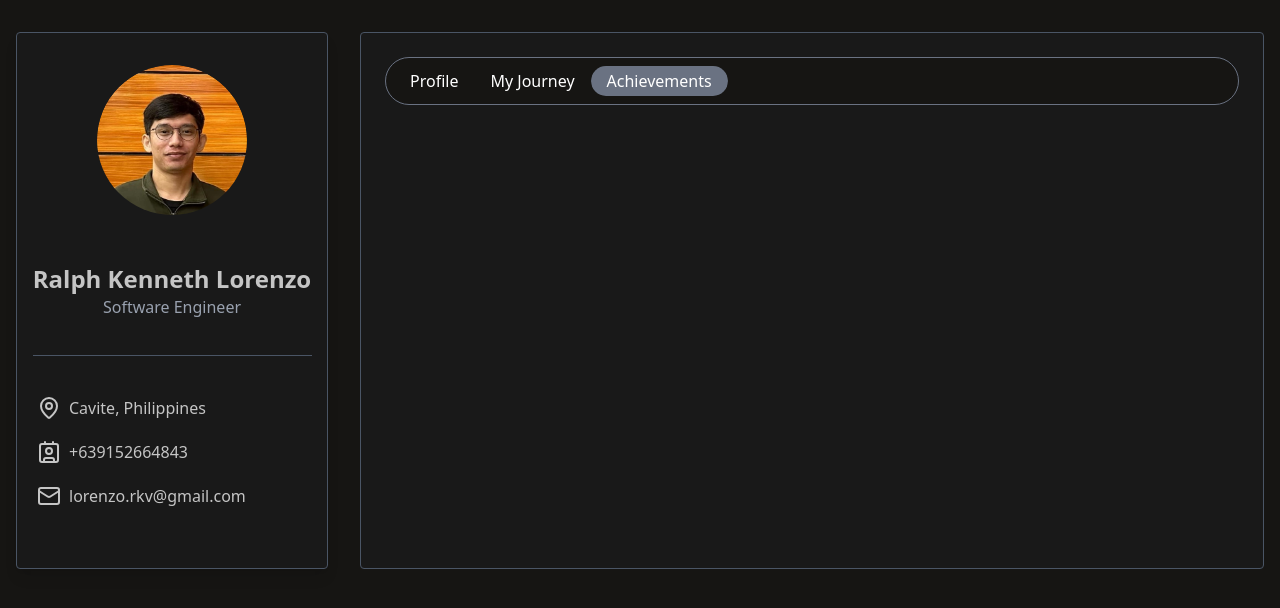
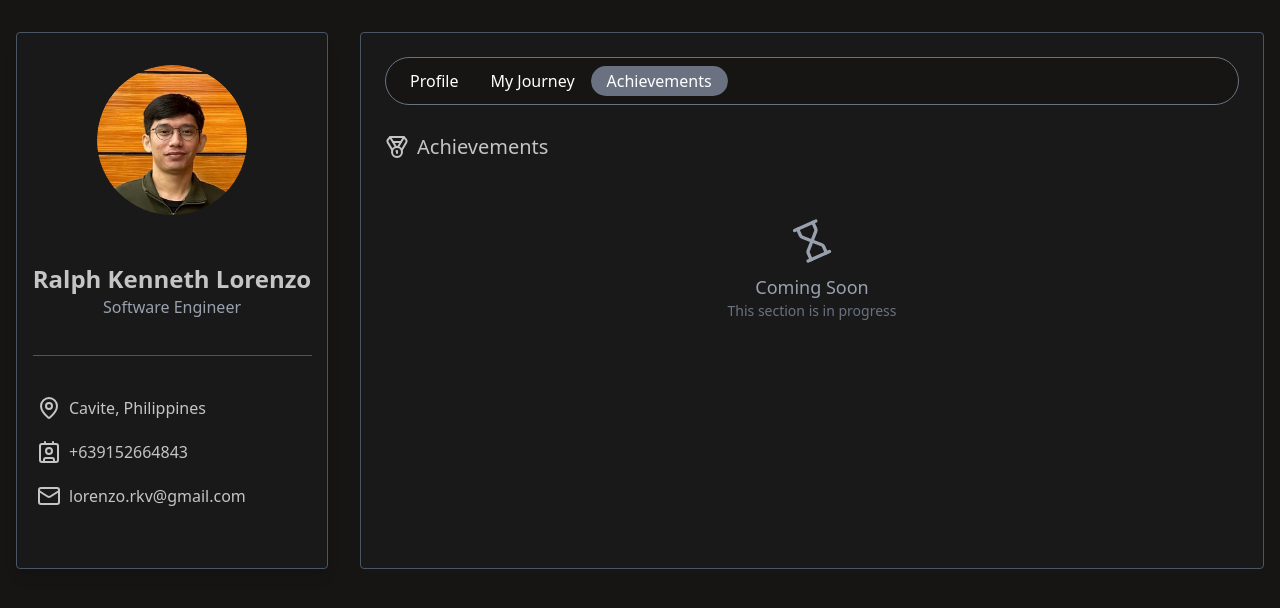
Before and after one commit to rkvlorenzo/rkvl-personal-website, a Next.js app: page / in a window 1280 px wide. Both pictures are taken after a click on the button "Achievements". Shown: the top 608 px of the page. Built offline with nearby package versions, Linux system fonts and the light colour scheme.

Commit message:
feat: added achievements section

```diff
--- a/src/app/page.tsx
+++ b/src/app/page.tsx
@@ -7,6 +7,7 @@ import PersonalInformation from "@/app/sections/personal-information/index";
 import { motion } from "motion/react";
 import { slideIn } from "@/app/constants/animations";
 import MyJourney from "@/app/sections/my-journey";
+import Achievements from "@/app/sections/achievements";
 
 const Page = () => {
     const [activeTab, setActiveTab] = useState(0);
@@ -40,6 +41,7 @@ const Page = () => {
                                 <div>
                                     {activeTab === 0 && <Profile/>}
                                     {activeTab === 1 && <MyJourney/>}
+                                    {activeTab === 2 && <Achievements/>}
                                 </div>
                             </div>
                         </div>
--- a/src/app/sections/achievements/index.tsx
+++ b/src/app/sections/achievements/index.tsx
@@ -1,14 +1,37 @@
-import React from 'react'
-import {Medal} from "lucide-react";
+import React from "react";
+import { Medal, Hourglass } from "lucide-react";
+import { motion } from "framer-motion";
 
 const Achievements = () => {
     return (
-        <>
+        <motion.div
+            initial={{ y: 10, opacity: 0 }}
+            animate={{ y: 0, opacity: 1 }}
+            exit={{ y: -10, opacity: 0 }}
+            transition={{
+                duration: 0.35,
+                ease: [0.25, 0.1, 0.25, 1],
+            }}
+            className="mt-5 mb-5"
+        >
             <div className="flex items-center gap-2 text-[#c5c5c5] mb-5">
-                <Medal   color="#c5c5c5" size={24} />
+                <Medal color="#c5c5c5" size={24} />
                 <span className="text-xl">Achievements</span>
             </div>
-        </>
-    )
-}
-export default Achievements
+
+            {/* Coming Soon / Placeholder */}
+            <div className="flex flex-col items-center justify-center text-gray-400 py-10">
+                <motion.div
+                    animate={{ rotate: 360 }}
+                    transition={{ repeat: Infinity, duration: 3, ease: "linear" }}
+                >
+                    <Hourglass size={40} />
+                </motion.div>
+                <p className="mt-3 text-lg font-medium">Coming Soon</p>
+                <p className="text-sm text-gray-500">This section is in progress</p>
+            </div>
+        </motion.div>
+    );
+};
+
+export default Achievements;
```
